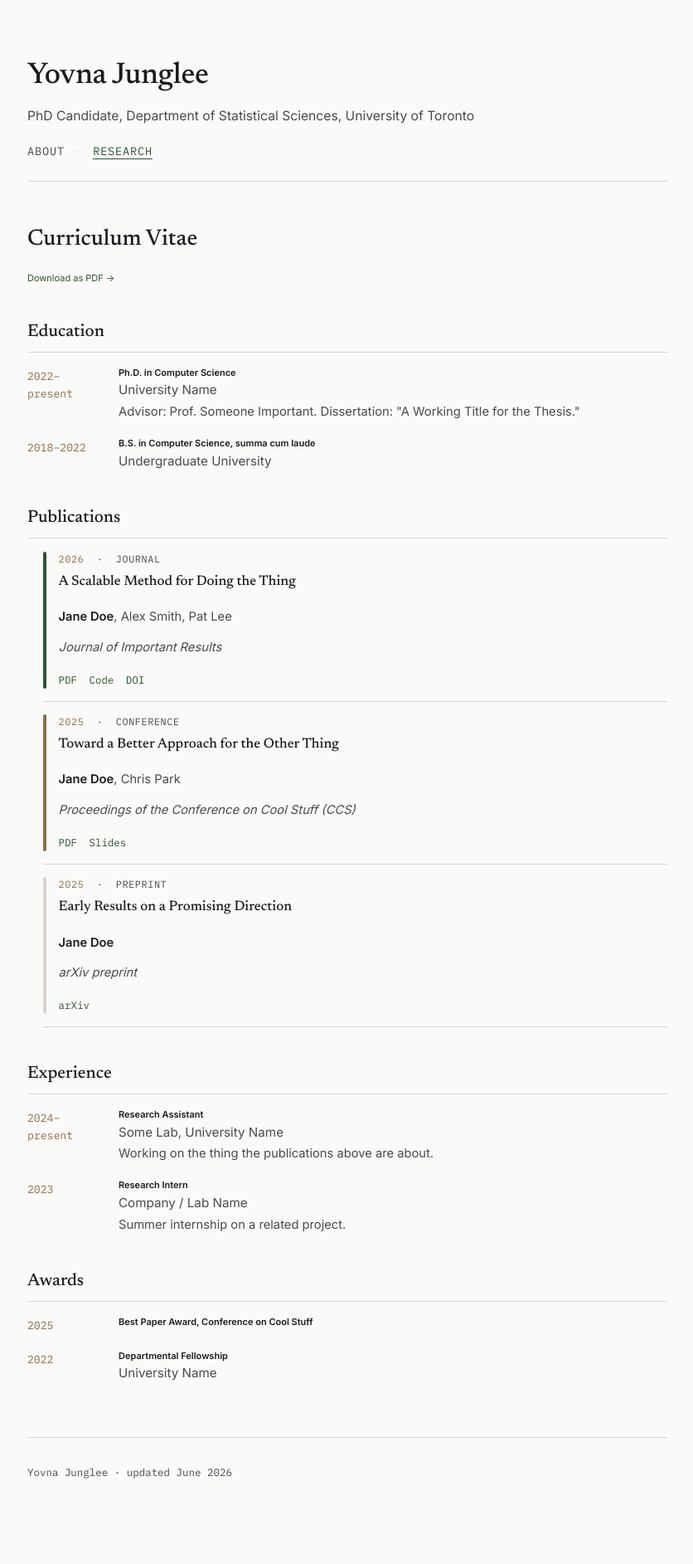
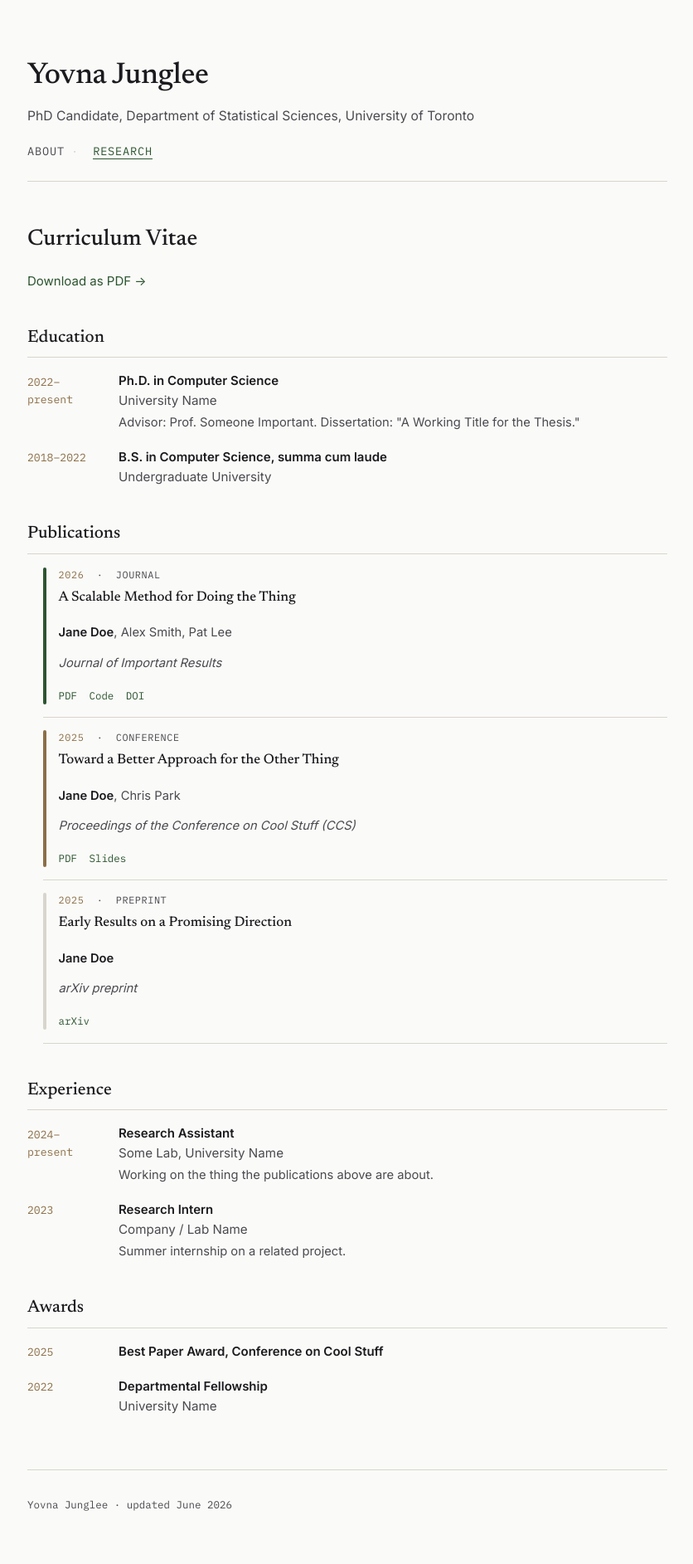
Before and after one commit to yovnajunglee/yovnajunglee.github.io, a Jekyll site: the page built from cv.md, in a window 1280 px wide. Shown: the whole page at 83% size, without its empty margins (221-1057 px from the left). Built offline with Jekyll 4.4.1, drawn with Linux system fonts in a browser that asks for light colours; before the commit the page ends 1846 px from its top, so only the background shows below that.

Commit message:
Update main.scss

```diff
--- a/assets/css/main.scss
+++ b/assets/css/main.scss
@@ -29,7 +29,7 @@ body {
   background: var(--color-bg);
   color: var(--color-ink);
   font-family: var(--font-body);
-  font-size: 11px;
+  font-size: 15px;
   line-height: 1.6;
 }
 
```
